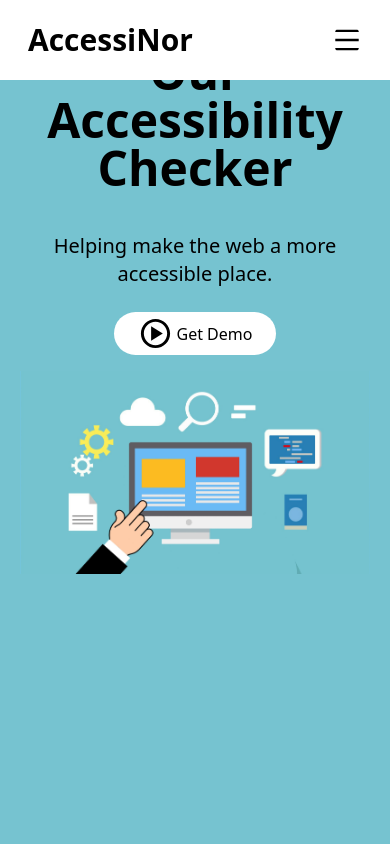
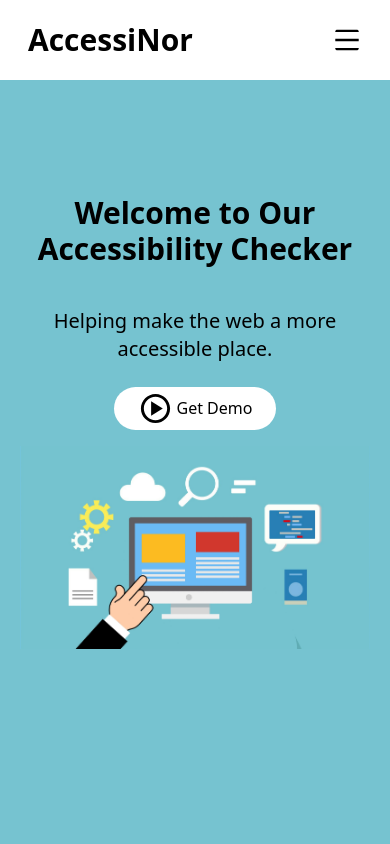
Before and after one commit to Amrit199/accessinor, a Next.js app: page / in a window 390 px wide. Shown: the top 844 px of the page. Built offline with nearby package versions, Linux system fonts and the light colour scheme.

Commit message:
Update HeroSection.jsx

```diff
--- a/components/HeroSection.jsx
+++ b/components/HeroSection.jsx
@@ -7,9 +7,9 @@ import { motion } from "framer-motion";
 
 const HeroSection = () => {
   return (
-    <div className="w-full h-screen my-auto flex bg-[#76c3d0] flex-col lg:flex-row items-center px-5 gap-4">
+    <div className="w-full h-screen my-auto flex bg-[#76c3d0] flex-col lg:flex-row items-center justify-center px-5 gap-4">
       <div className=" w-full flex flex-col items-center justify-center gap-6 text-center padding-x">
-        <h1 className="text-5xl font-bold">
+        <h1 className="text-3xl md:text-5xl font-bold">
           Welcome to Our Accessibility Checker
         </h1>
         <p className="text-xl mt-4">
```
